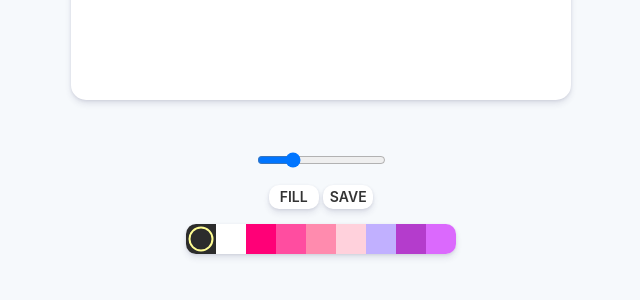
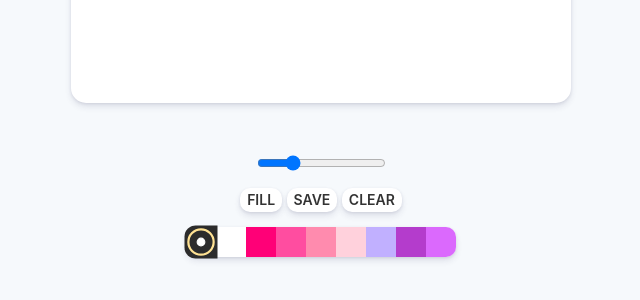
Before and after one commit to eee0930/paintjs, a plain HTML site: page index.html in a window 1280 px wide. Shown: the part 430-730 px from the top of the page, without its empty margins (319-959 px from the left). Drawn offline with Linux system fonts and the light colour scheme.

Commit message:
added clear button

```diff
--- a/app.js
+++ b/app.js
@@ -2,6 +2,7 @@ const colors = document.getElementsByClassName("jsColor");
 const canvas = document.getElementById("jsCanvas");
 const range = document.getElementById("jsRange");
 const mode = document.getElementById("jsMode");
+const clearBtn = document.getElementById("jsClear");
 const saveBtn = document.getElementById("jsSave");
 const ctx = canvas.getContext("2d");
 
@@ -83,6 +84,11 @@ function handleClickSave() {
     image.click();
 }
 
+function handleClickClear() {
+    const context = canvas.getContext('2d');
+    context.clearRect(0, 0, canvas.width, canvas.height);
+}
+
 if(canvas) {
     canvas.addEventListener("mousemove", onMouseMove);
     canvas.addEventListener("mousedown", startPainting);
@@ -107,3 +113,7 @@ if(mode) {
 if(saveBtn) {
     saveBtn.addEventListener("click", handleClickSave);
 }
+
+if(clearBtn) {
+    clearBtn.addEventListener("click", handleClickClear);
+}
--- a/index.html
+++ b/index.html
@@ -16,6 +16,7 @@
         <div class="controls_btns">
             <button id="jsMode">Fill</button>
             <button id="jsSave">Save</button>
+            <button id="jsClear">Clear</button>
         </div>
         <div id="jsColors" class="controls_colors">
             <div class="control_color jsColor active" style="background-color: #2c2c2c;"></div>
--- a/style.css
+++ b/style.css
@@ -7,7 +7,8 @@ body {
     display: flex;
     flex-direction: column;
     align-items: center;
-    padding-top: 30px;
+    justify-content: center;
+    min-height: 90vh;
 }
 
 .canvas {
@@ -33,8 +34,7 @@ body {
     all: unset;
     cursor: pointer;
     background-color: #fff;
-    padding: 5px 0px;
-    width: 50px;
+    padding: 5px 7px;
     font-size: 14px;
     border-radius: 10px;
     text-align: center;
@@ -55,6 +55,7 @@ body {
     width: 30px;
     height: 30px;
     cursor: pointer;
+    transition: transform 0.3s ease;
 }
 .controls_colors .control_color:first-child {
     border-radius: 10px 0 0 10px;
@@ -64,15 +65,26 @@ body {
 }
 .control_color.active {
     position: relative;
+    transform: scale(1.1);
 }
+.control_color.active:before,
 .control_color.active:after {
     content: '';
     position: absolute;
     left: 50%;
     top: 50%;
+    z-index: 1;
+    border-radius: 50%;
     transform: translate(-50%, -50%);
+}
+.control_color.active:before {
+    width: 20%;
+    height: 20%;
+    background-color: #fff;
+    border: 1px solid #fff;
+}
+.control_color.active:after {
     width: 70%;
     height: 70%;
-    border-radius: 50%;
-    border: 2px solid rgb(255, 253, 147);
+    border: 2px solid rgb(255 226 147);
 }
```
